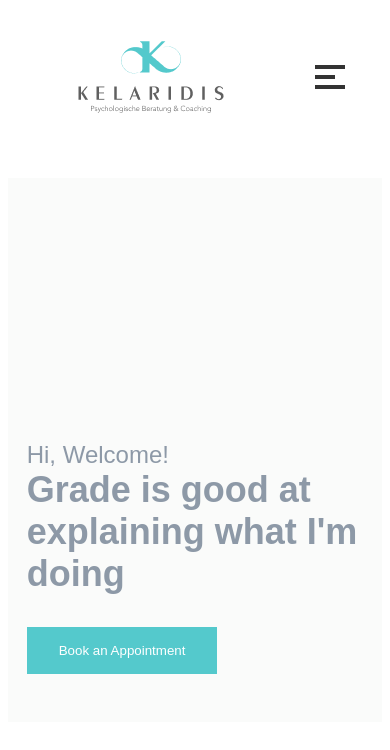
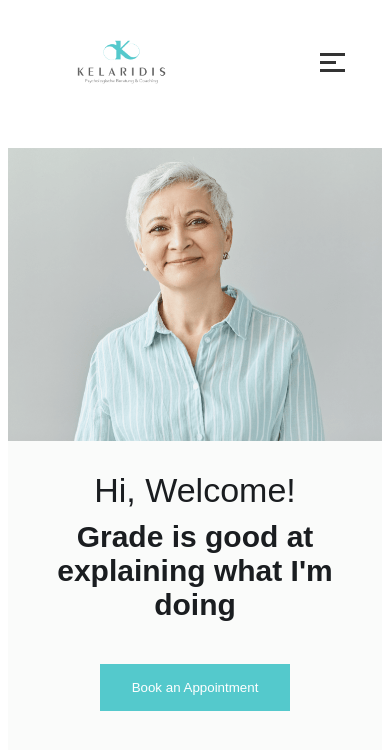
Before and after one commit to rich1n/gatsby-demo, a Gatsby site: page / in a window 390 px wide. Built offline with nearby package versions, Linux system fonts and the light colour scheme; Gatsby itself is replaced by a stand-in of ours.

Commit message:
pointer and banner main update

```diff
--- a/src/components/Body.css
+++ b/src/components/Body.css
@@ -1,3 +1,8 @@
+
+
+
+
+
 .headerMain {
   background-color: #fafbfa;
   font-family: "DM Sans", sans-serif;
@@ -22,6 +27,9 @@
 
 .header3 {
   width: 100%;
+}
+
+.mainBanner {
   visibility: hidden;
 }
 
@@ -67,6 +75,10 @@
     padding-bottom: 3rem;
   }
 
+  .mainBanner {
+    visibility: visible;
+  }
+
   .header1 {
     flex-direction: column-reverse;
     max-width: 100%;
@@ -75,20 +87,25 @@
   .header2 {
     width: 100%;
     visibility: visible;
+    margin: 30px 0;
+    text-align: center;
   }
 
   .title1 {
-    font-size: 24px;
-    color: #8D99A7;
+    font-size: 34px;
+    color: #1a1d20;
+    text-align: center;
   }
 
   .subtitle {
-    font-size: 36px;
-    color: #8D99A7;
+    font-size: 30px;
+    color: #1a1d20;
+    margin: 10px 30px;
+    text-align: center;
   }
 
   .header1 {
-    width: 90%;
+    width: 100%;
     margin: auto;
     margin-top: 2rem;
   }
--- a/src/components/Body.js
+++ b/src/components/Body.js
@@ -15,6 +15,7 @@ const Body = () => {
           <StaticImage
             src="../images/banner.png"
             alt="Main Banner"
+            className="mainBanner"
             width={1000}
             placeholder="tracedSVG"
             quality="80"
--- a/src/components/Header.css
+++ b/src/components/Header.css
@@ -54,26 +54,29 @@
 
   .container2 {
     position: relative;
-    top: 16px;
+    top: 0px;
     left: -30px;
+  }
+
+  .logoCo {
+    width: 60%;
   }
 
   .bar1,
   .bar3 {
-    width: 30px;
-    height: 4px;
+    width: 25px;
+    height: 3px;
     background-color: #333;
     margin: 5px 0;
     transition: 0.4s;
   }
 
   .bar2 {
-    width: 20px;
-    height: 4px;
+    width: 16px;
+    height: 3px;
     background-color: #333;
-    margin: 6px 0;
+    margin: 5px 0;
     transition: 0.4s;
-    cursor: pointer;
   }
 
   .navMain {
@@ -91,7 +94,6 @@
 
   .navResponsive {
     display: block;
-    cursor: pointer;
   }
 
   .responsiveTop {
@@ -107,6 +109,7 @@
     text-align: center;
     z-index: 1;
     opacity: 0;
+    cursor: pointer;
   }
 
   .respMenu {
--- a/src/components/Header.js
+++ b/src/components/Header.js
@@ -22,6 +22,7 @@ const Header = () => {
           src="../images/logo.png"
           alt="Company Logo"
           width={150}
+          className="logoCo"
           placeholder="tracedSVG"
           quality="80" />
       </Link>
```
